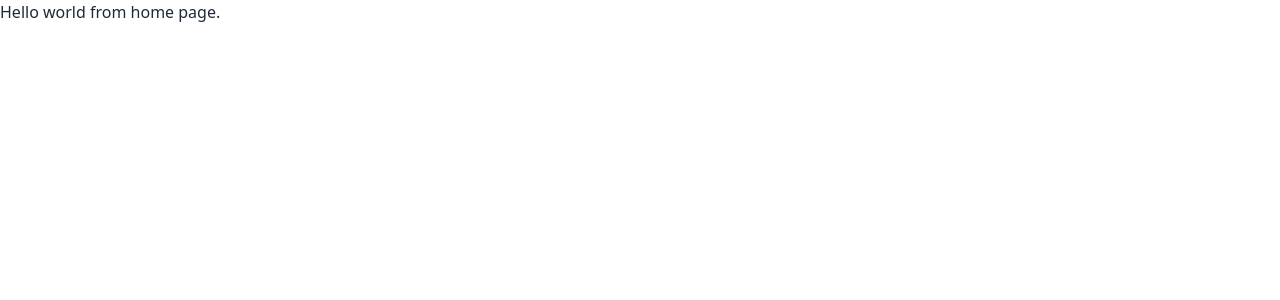
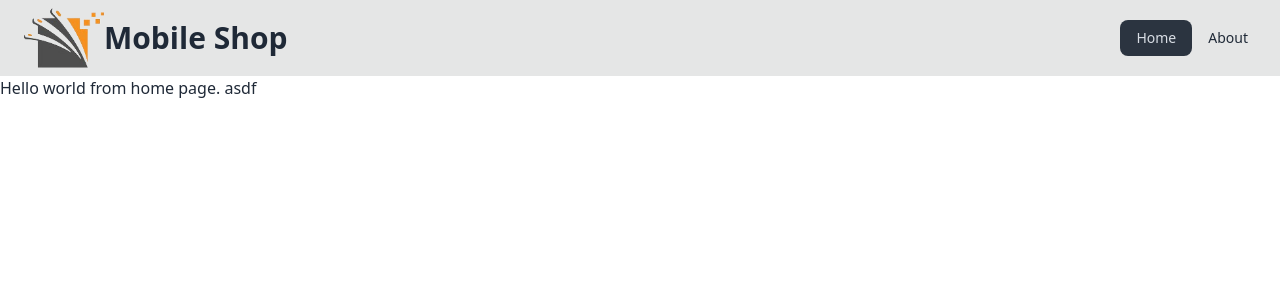
Before and after one commit to DeveloperDolon/devtown-task-frontend, a React (Vite) app: page / in a window 1280 px wide. Shown: the top 300 px of the page. Built offline with nearby package versions, Linux system fonts and the light colour scheme.

Commit message:
nav bar added commit

```diff
--- a/src/layout/MainLayout.jsx
+++ b/src/layout/MainLayout.jsx
@@ -1,11 +1,51 @@
 import {
+    NavLink,
     Outlet
-  } from "react-router-dom"
+} from "react-router-dom";
+import logo from "../assets/logoimg.png";
 
 const MainLayout = () => {
+
+    const navBars = <>
+        <li><NavLink to={"/"}>Home</NavLink></li>
+        <li><NavLink to={"/about"}>About</NavLink></li>
+    </>
+
     return (
         <div>
-            <Outlet/>
+
+            <div className="drawer">
+                <input id="my-drawer-3" type="checkbox" className="drawer-toggle" />
+                <div className="drawer-content flex flex-col">
+                    {/* Navbar */}
+                    <div className="w-full navbar bg-base-300">
+                        <div className="flex-none lg:hidden">
+                            <label htmlFor="my-drawer-3" aria-label="open sidebar" className="btn btn-square btn-ghost">
+                                <svg xmlns="http://www.w3.org/2000/svg" fill="none" viewBox="0 0 24 24" className="inline-block w-6 h-6 stroke-current"><path strokeLinecap="round" strokeLinejoin="round" strokeWidth="2" d="M4 6h16M4 12h16M4 18h16"></path></svg>
+                            </label>
+                        </div>
+                        <div className="flex-1 px-2 mx-2">
+                            <img className="md:w-20" src={logo} alt="" />
+                            <h3 className="md:text-3xl text-xl font-semibold">Mobile Shop</h3>
+                        </div>
+                        <div className="flex-none hidden lg:block">
+                            <ul className="menu menu-horizontal font-medium">
+                                {/* Navbar menu content here */}
+                                {navBars}
+                            </ul>
+                        </div>
+                    </div>
+                    {/* Page content here */}
+                    <Outlet />
+                </div>
+                <div className="drawer-side">
+                    <label htmlFor="my-drawer-3" aria-label="close sidebar" className="drawer-overlay"></label>
+                    <ul className="menu p-4 w-80 min-h-full bg-base-200 font-medium">
+                        {/* Sidebar content here */}
+                        {navBars}
+                    </ul>
+                </div>
+            </div>
         </div>
     );
 };
--- a/src/pages/Home.jsx
+++ b/src/pages/Home.jsx
@@ -2,8 +2,8 @@
 
 const Home = () => {
     return (
-        <div>
-            Hello world from home page.
+        <div className="container mx-auto md:px-0 sm:px-5 px-3">
+            Hello world from home page. asdf
         </div>
     );
 };
```
Also changed, not shown: src/assets/logoimg.png (added).
